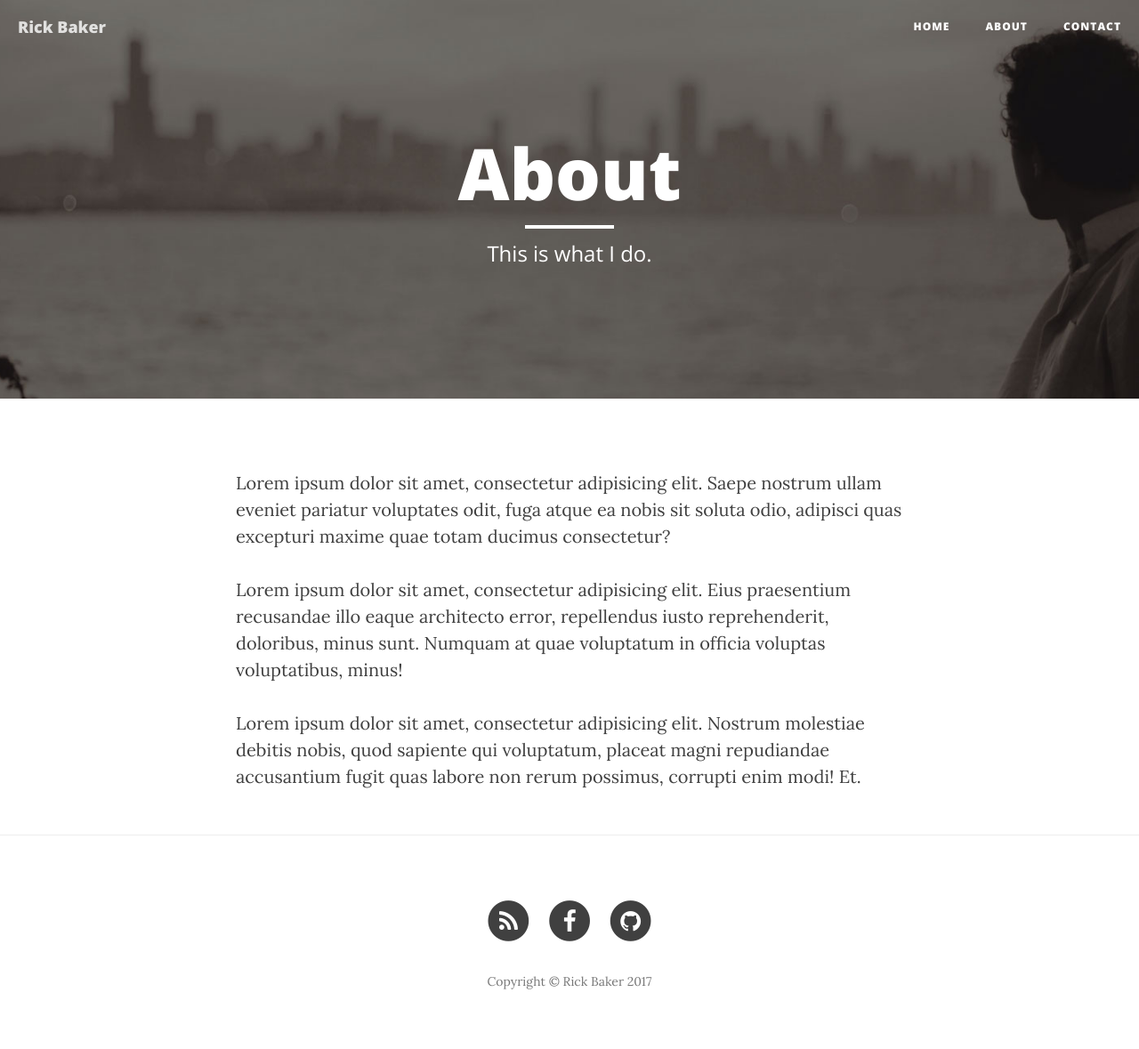
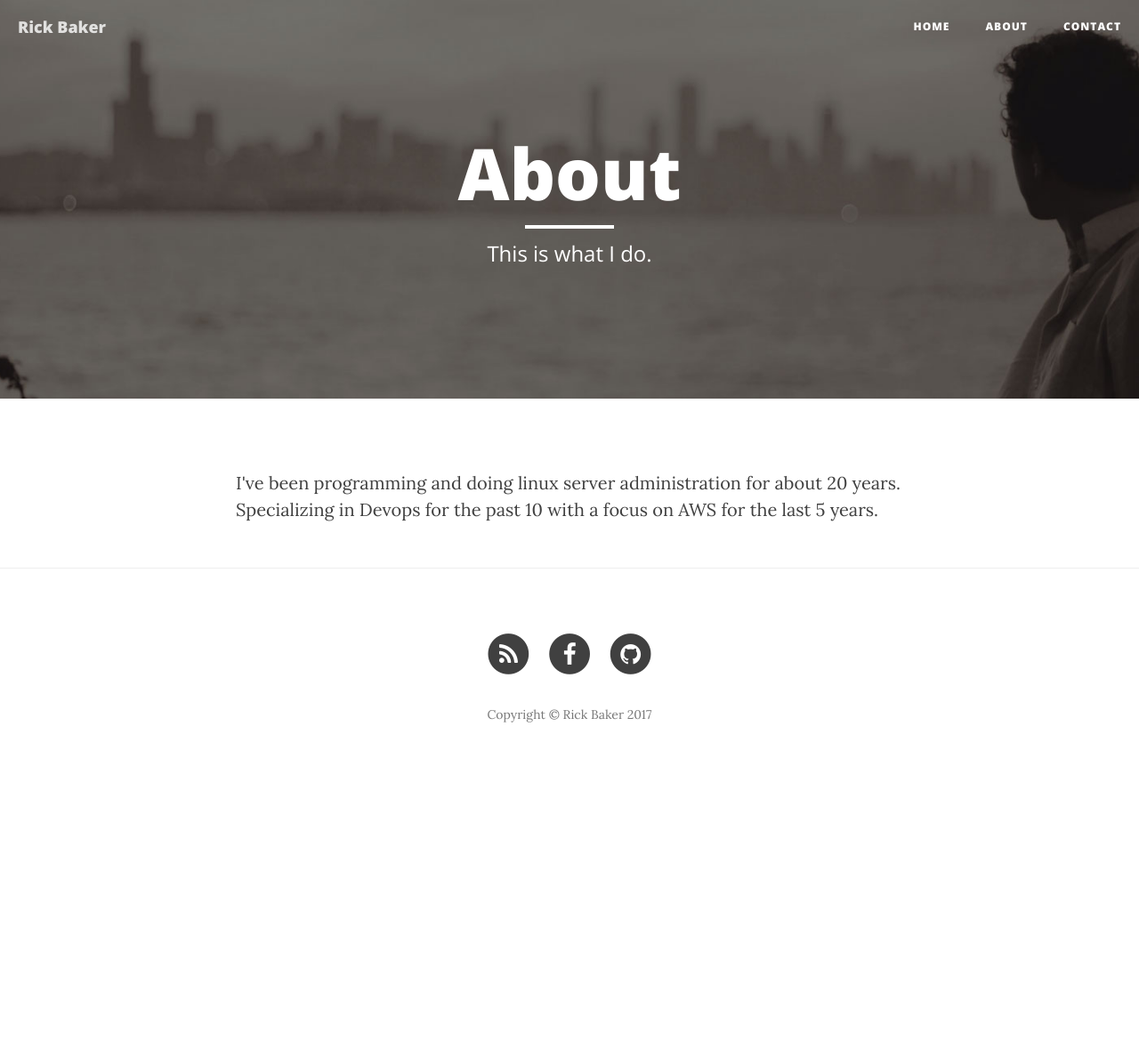
Before and after one commit to ricktbaker/ricktbaker.github.io, a Jekyll site: the page built from about.html, in a window 1280 px wide. Shown: the whole page at 89% size. Built offline with Jekyll 4.4.1, drawn with Linux system fonts in a browser that asks for light colours; nearby versions of some CDN libraries; after the commit the page ends 900 px from its top, so only the background shows below that.

Commit message:
initial checkin

```diff
--- a/about.html
+++ b/about.html
@@ -5,8 +5,4 @@ description: "This is what I do."
 header-img: "img/about-bg.jpg"
 ---
 
-<p>Lorem ipsum dolor sit amet, consectetur adipisicing elit. Saepe nostrum ullam eveniet pariatur voluptates odit, fuga atque ea nobis sit soluta odio, adipisci quas excepturi maxime quae totam ducimus consectetur?</p>
-
-<p>Lorem ipsum dolor sit amet, consectetur adipisicing elit. Eius praesentium recusandae illo eaque architecto error, repellendus iusto reprehenderit, doloribus, minus sunt. Numquam at quae voluptatum in officia voluptas voluptatibus, minus!</p>
-
-<p>Lorem ipsum dolor sit amet, consectetur adipisicing elit. Nostrum molestiae debitis nobis, quod sapiente qui voluptatum, placeat magni repudiandae accusantium fugit quas labore non rerum possimus, corrupti enim modi! Et.</p>
+<p>I've been programming and doing linux server administration for about 20 years.   Specializing in Devops for the past 10 with a focus on AWS for the last 5 years.</p>
```
Also changed, not shown: img/home-bg.jpg.
